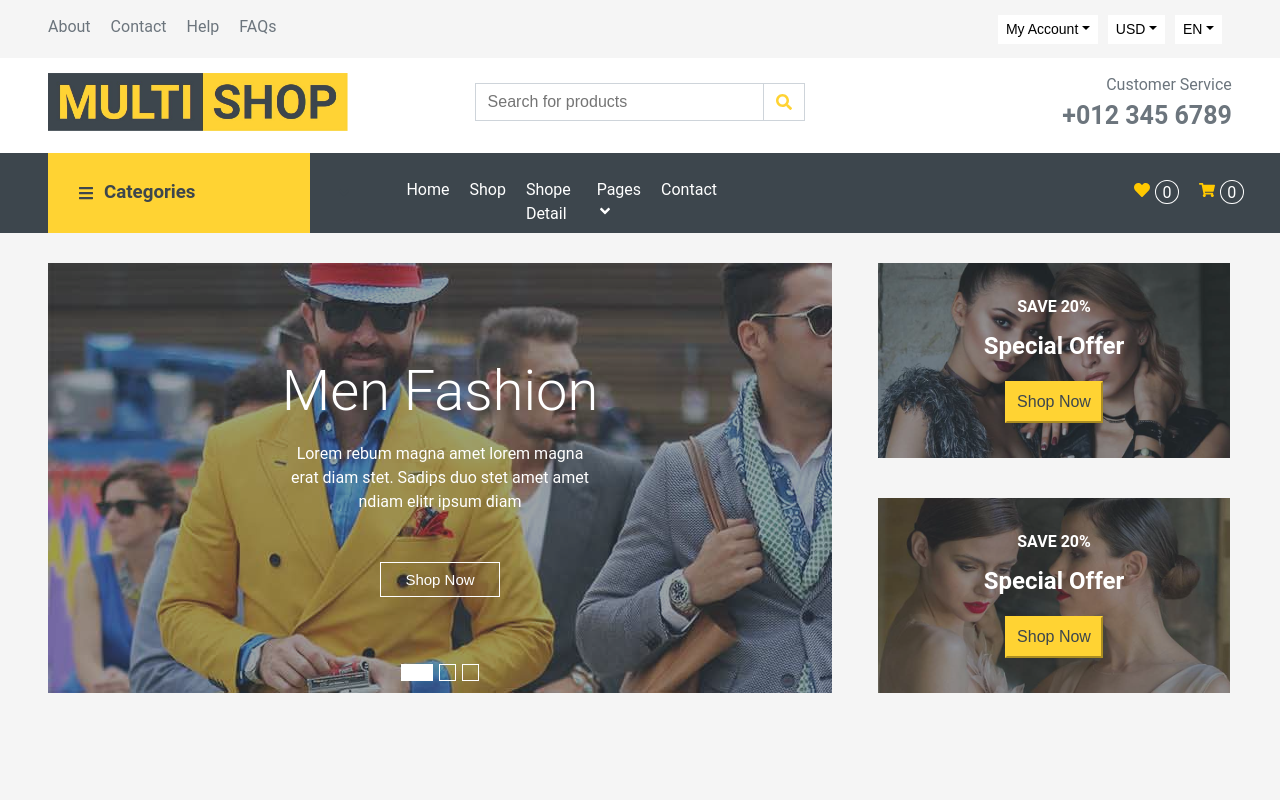
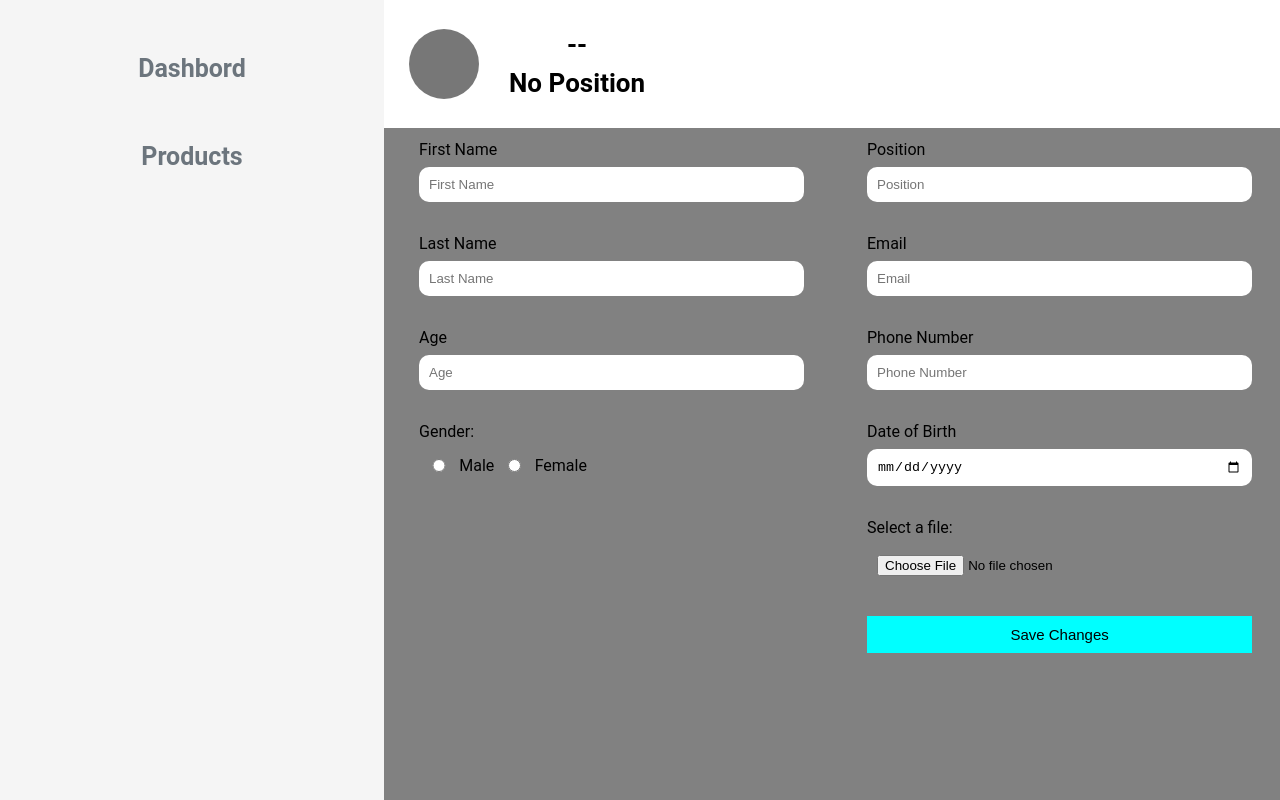
Before and after one commit to Arshak22/Second-Web-Template, a React (Create React App) app in the folder react-app/: page / in a window 1280 px wide. Shown: the top 800 px of the page. Built offline with nearby package versions, Linux system fonts and the light colour scheme.

Commit message:
Login Form Created

```diff
--- a/react-app/package.json
+++ b/react-app/package.json
@@ -8,7 +8,7 @@
     "@testing-library/user-event": "^13.5.0",
     "react": "^18.2.0",
     "react-dom": "^18.2.0",
-    "react-scripts": "5.0.1",
+    "react-scripts": "^5.0.1",
     "web-vitals": "^2.1.4"
   },
   "scripts": {
--- a/react-app/src/App.js
+++ b/react-app/src/App.js
@@ -3,13 +3,15 @@ import Header from "./Components/Header";
 import Home from "./Pages/Home";
 import { Footer } from "./Components/Footer";
 import { Hook } from "./Components/hook";
+import LoginPage from "./Components/LoginPage";
 
 function App() {
   return (
     <div className="App">
-      <Header />
+      <LoginPage/>
+      {/* <Header />
       <Home />
-      <Footer />
+      <Footer /> */}
       {/* <Hook /> */}
     </div>
   );
--- /dev/null
+++ b/react-app/src/Components/LoginPage/index.jsx
@@ -0,0 +1,62 @@
+import React from "react";
+import "./style.css";
+
+export default function LoginPage() {
+    return (
+        <div className="loginForm">
+            <div className="sideMenu">
+                <h1>Dashbord</h1>
+                <h1>Products</h1>
+            </div>
+            <div className="login">
+
+                <div className="loginHeader">
+                    <div className="userPic">
+                    </div>
+                    <div className="nameAndPosition">
+                        <h1>--</h1>
+                        <h1>No Position</h1>
+                    </div>
+                </div>
+                <div className="rowLogin">
+                    <div className="colLogin">
+                        <label for="firstName">First Name</label>
+                        <input type="text" id="firstName" name="firstName" placeholder="First Name"/>
+
+                        <label for="lastName">Last Name</label>
+                        <input type="text" id="lastName" name="lastName" placeholder="Last Name"/>
+
+                        <label for="age">Age</label>
+                        <input type="number" id="age" name="age" placeholder="Age"/>
+
+                        <label id="gender">
+                            Gender:
+                            <div>
+                                <input type="radio" name="gender" value="male" /> Male
+                                <input type="radio" name="gender" value="female" /> Female
+                            </div>
+                        </label>
+                    </div>
+                    <div className="colLogin">
+                        <label for="postion">Position</label>
+                        <input type="text" id="position" name="position" placeholder="Position"/>
+
+                        <label for="email">Email</label>
+                        <input type="email" id="email" name="email" placeholder="Email"/>
+
+                        <label for="phone">Phone Number</label>
+                        <input type="tel" id="phone" name="phone" placeholder="Phone Number"/>
+
+                        <label for="date">Date of Birth</label>
+                        <input type="date" id="date" aria-describedby="date-format" min="1900-03-01" max="2031-01-01" />
+
+                        <label for="myfile">Select a file:</label>
+                        <input type="file" id="myfile" name="myfile"></input>
+
+                        <button id="saveLogin">Save Changes</button>
+                    </div>
+                </div>
+            </div>
+        </div>
+    );
+}
--- /dev/null
+++ b/react-app/src/Components/LoginPage/style.css
@@ -0,0 +1,101 @@
+.loginForm {
+    margin: 0 auto;
+    position: absolute;
+    width: 100%;
+    height: 100%;
+}
+
+.sideMenu {
+    position: relative;
+    float: left;
+    width: 30%;
+    height: 100%;
+}
+
+.sideMenu h1 {
+    font-size: 25px;
+    padding-top: 50px;
+    display: flex;
+    justify-content: center;
+}
+
+.login {
+    position: relative;
+    float: left;
+    width: 70%;
+    height: 100%;
+}
+
+.loginHeader {
+    position: relative;
+    width: 100%;
+    padding: 25px;
+    display: flex;
+    align-items: center;
+    background-color: #ffffff;
+}
+
+.userPic {
+    width: 70px;
+    height: 70px;
+    background-color: rgb(119, 119, 119);
+    border-radius: 50%;
+}
+
+.nameAndPosition {
+    padding-left: 30px;
+    text-align: center;
+    font-size: 13px;
+    color: black;
+}
+
+.rowLogin {
+    width: 100%;
+    height: 100%;
+    background-color: #818181;
+}
+
+.colLogin {
+    float: left;
+    width: 50%;
+    padding: 10px;
+}
+
+.colLogin label {
+    display: block;
+    color: #000;
+    padding-left: 25px;
+}
+
+.colLogin input {
+    color: #000;
+    margin-left: 25px;
+    margin-top: 5px;
+    margin-bottom: 30px;
+    padding: 10px;
+    border-radius: 10px;
+    border: 1px;
+    width: 90%;
+}
+
+#gender div {
+    display: flex;
+    position: relative;
+    left: 0;
+    margin-top: 10px;
+}
+
+#gender div input {
+    width: 10%;
+    margin-left: 0;
+}
+
+#saveLogin {
+    color: black;
+    font-size: 15px;
+    border: none;
+    background-color: aqua;
+    width: 90%;
+    padding: 10px;
+    margin-left: 25px;
+}
```
Also changed, not shown: 1 other file (tests, documents, lock files or other folders).
